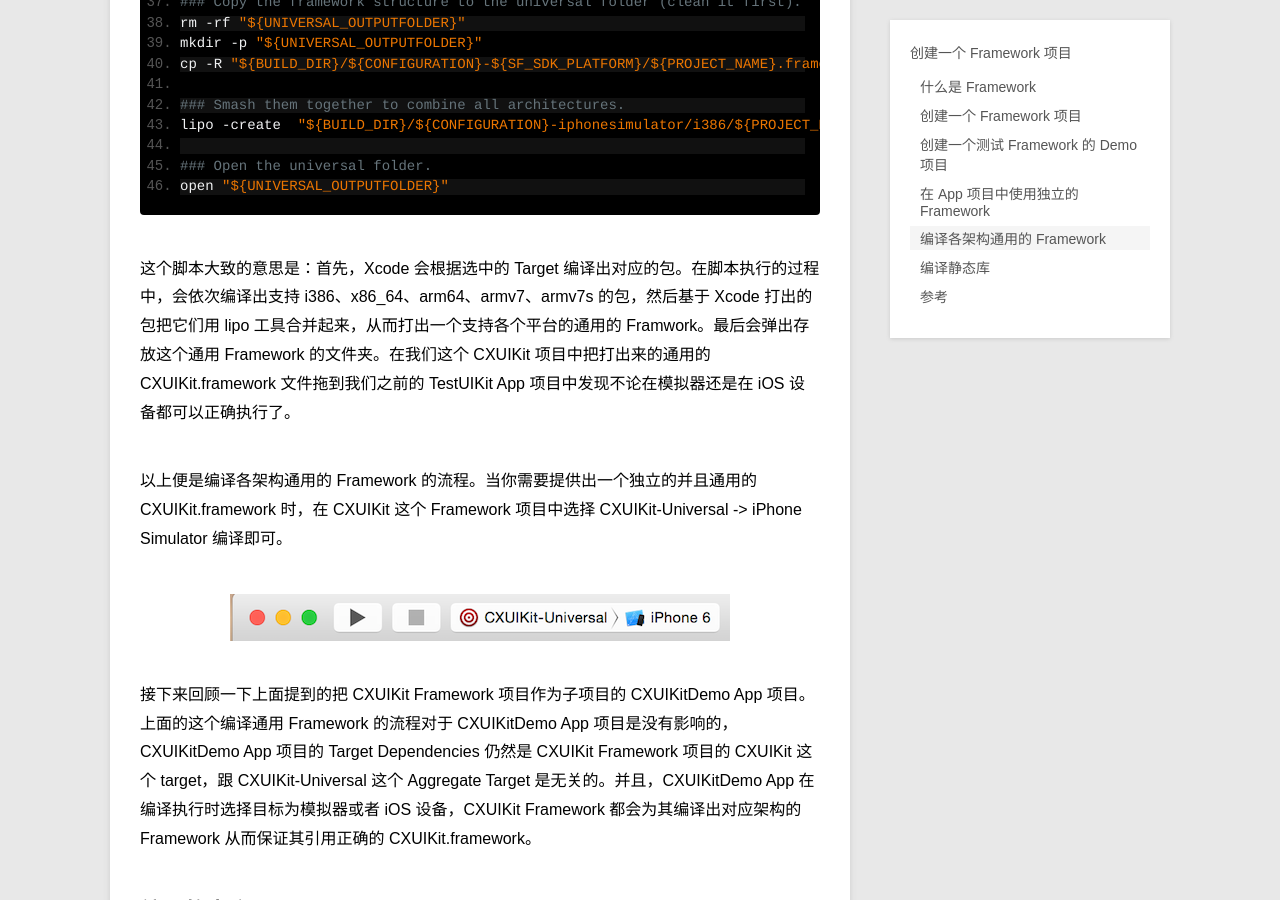
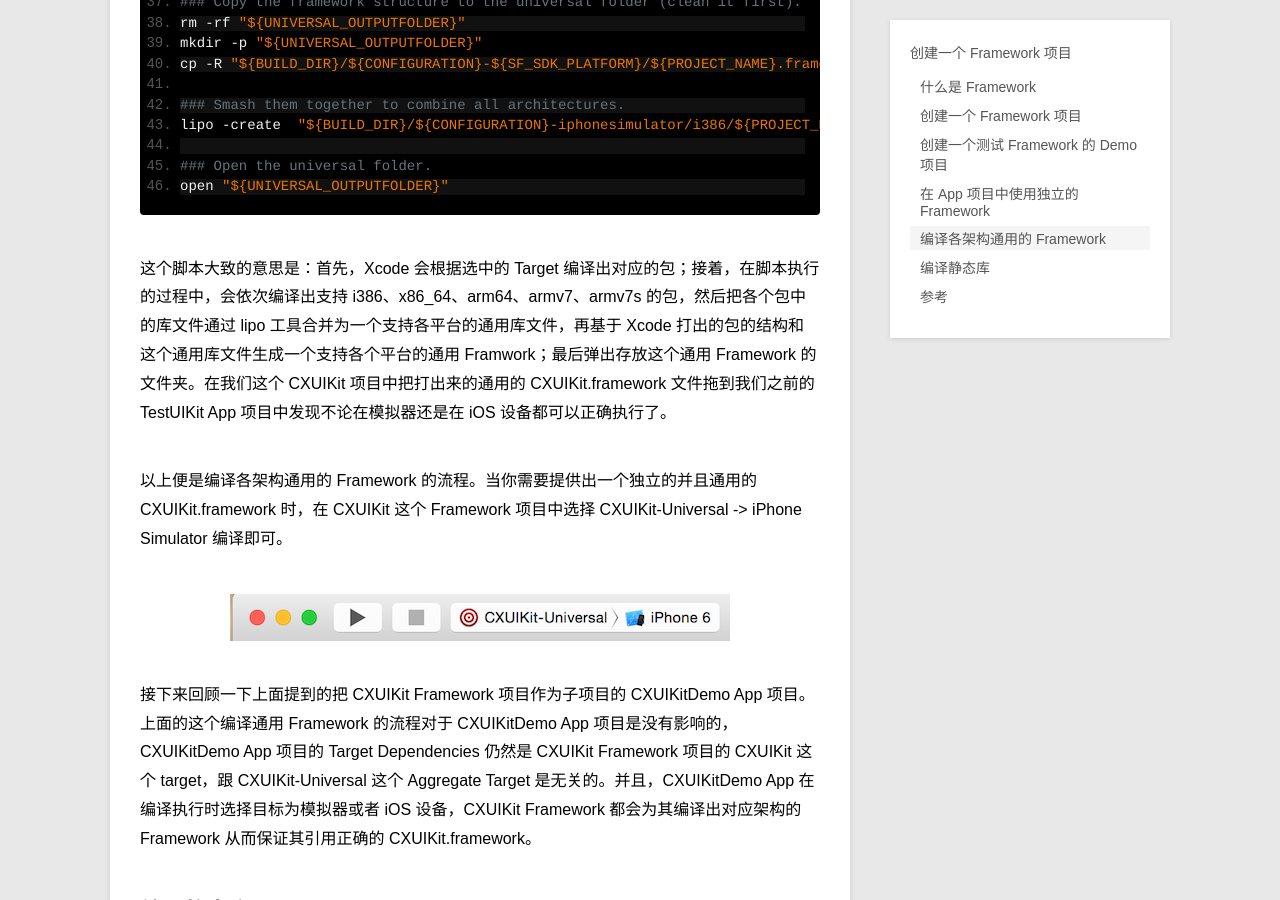
Before and after one commit to samirchen/samirchen.github.io, a Jekyll site: the page built from _posts/blog/2015-09-21-create-a-framework.md, in a window 1280 px wide and 900 px high, scrolled down 10642 px. Built offline with Jekyll 4.4.1, drawn with Linux system fonts in a browser that asks for light colours; Markdown is read by kramdown in place of the engine named in the settings; comment, search, counter and statistics services are not loaded.

Commit message:
Update blog.

```diff
--- a/_posts/blog/2015-09-21-create-a-framework.md
+++ b/_posts/blog/2015-09-21-create-a-framework.md
@@ -208,7 +208,7 @@
 	open "${UNIVERSAL_OUTPUTFOLDER}"
 
 
-这个脚本大致的意思是：首先，Xcode 会根据选中的 Target 编译出对应的包。在脚本执行的过程中，会依次编译出支持 i386、x86_64、arm64、armv7、armv7s 的包，然后基于 Xcode 打出的包把它们用 lipo 工具合并起来，从而打出一个支持各个平台的通用的 Framwork。最后会弹出存放这个通用 Framework 的文件夹。在我们这个 CXUIKit 项目中把打出来的通用的 CXUIKit.framework 文件拖到我们之前的 TestUIKit App 项目中发现不论在模拟器还是在 iOS 设备都可以正确执行了。
+这个脚本大致的意思是：首先，Xcode 会根据选中的 Target 编译出对应的包；接着，在脚本执行的过程中，会依次编译出支持 i386、x86_64、arm64、armv7、armv7s 的包，然后把各个包中的库文件通过 lipo 工具合并为一个支持各平台的通用库文件，再基于 Xcode 打出的包的结构和这个通用库文件生成一个支持各个平台的通用 Framwork；最后弹出存放这个通用 Framework 的文件夹。在我们这个 CXUIKit 项目中把打出来的通用的 CXUIKit.framework 文件拖到我们之前的 TestUIKit App 项目中发现不论在模拟器还是在 iOS 设备都可以正确执行了。
 
 以上便是编译各架构通用的 Framework 的流程。当你需要提供出一个独立的并且通用的 CXUIKit.framework 时，在 CXUIKit 这个 Framework 项目中选择 CXUIKit-Universal -> iPhone Simulator 编译即可。
 
```
